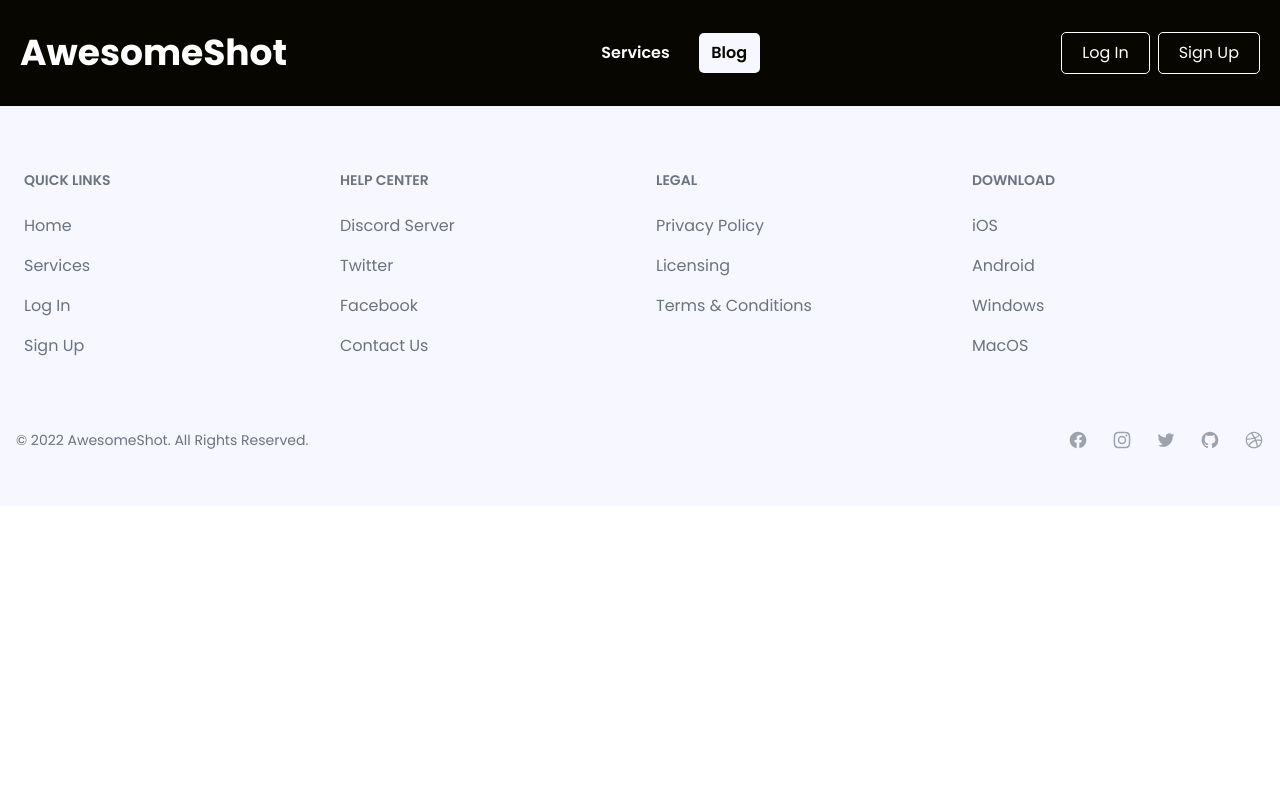
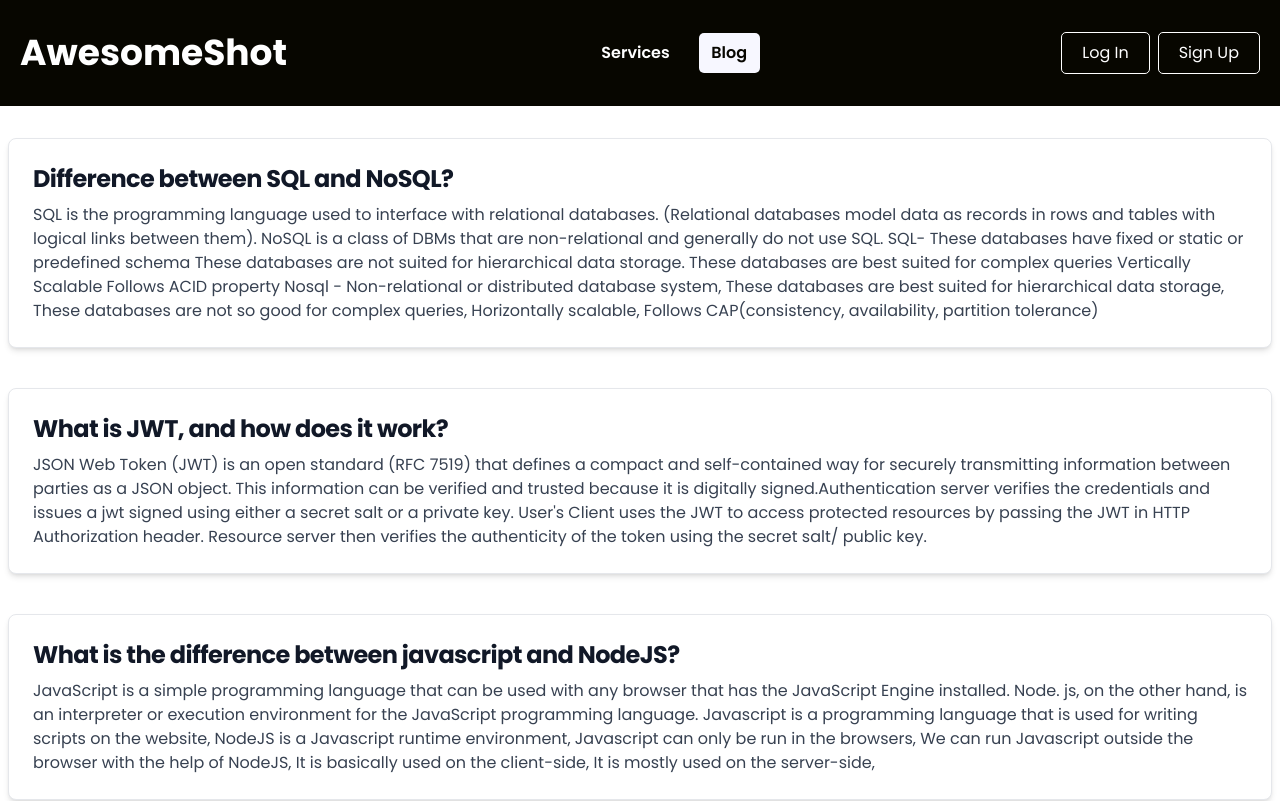
Before and after one commit to iftekhs/AwesomeShot, a React (Create React App) app: page /blog in a window 1280 px wide. Shown: the top 801 px of the page. Built offline with nearby package versions, Linux system fonts and the light colour scheme; no server answers.

Commit message:
used useTitle hook on every route

```diff
--- a/src/Hooks/useTitle.js
+++ b/src/Hooks/useTitle.js
@@ -2,7 +2,7 @@ import { useEffect } from 'react';
 
 const useTitle = (title) => {
   useEffect(() => {
-    document.title = `${title} - Dragon News`;
+    document.title = `${title} - AwesomeShot`;
   }, [title]);
 };
 
--- a/src/Pages/AddService/AddService.js
+++ b/src/Pages/AddService/AddService.js
@@ -1,9 +1,12 @@
 import React, { useContext, useState } from 'react';
 import { AuthContext } from '../../Contexts/AuthProvider/AuthProvider';
 import toast from 'react-hot-toast';
+import useTitle from '../../Hooks/useTitle';
 
 const AddService = () => {
   const [btnLoading, setBtnLoading] = useState(false);
+
+  useTitle('Add Service');
 
   const { logOut } = useContext(AuthContext);
 
--- a/src/Pages/Blog/Blog.js
+++ b/src/Pages/Blog/Blog.js
@@ -1,11 +1,53 @@
 import React from 'react';
+import useTitle from '../../Hooks/useTitle';
 
 const Blog = () => {
-    return (
-        <div>
+  const blogs = [
+    {
+      _id: 1,
+      question: 'Difference between SQL and NoSQL?',
+      answer:
+        'SQL is the programming language used to interface with relational databases. (Relational databases model data as records in rows and tables with logical links between them). NoSQL is a class of DBMs that are non-relational and generally do not use SQL. SQL- These databases have fixed or static or predefined schema These databases are not suited for hierarchical data storage. These databases are best suited for complex queries Vertically Scalable Follows ACID property Nosql - Non-relational or distributed database system, These databases are best suited for hierarchical data storage, These databases are not so good for complex queries, Horizontally scalable, Follows CAP(consistency, availability, partition tolerance)',
+    },
+    {
+      _id: 2,
+      question: 'What is JWT, and how does it work?',
+      answer:
+        "JSON Web Token (JWT) is an open standard (RFC 7519) that defines a compact and self-contained way for securely transmitting information between parties as a JSON object. This information can be verified and trusted because it is digitally signed.Authentication server verifies the credentials and issues a jwt signed using either a secret salt or a private key. User's Client uses the JWT to access protected resources by passing the JWT in HTTP Authorization header. Resource server then verifies the authenticity of the token using the secret salt/ public key.",
+    },
+    {
+      _id: 3,
+      question: 'What is the difference between javascript and NodeJS?',
+      answer:
+        'JavaScript is a simple programming language that can be used with any browser that has the JavaScript Engine installed. Node. js, on the other hand, is an interpreter or execution environment for the JavaScript programming language. Javascript is a programming language that is used for writing scripts on the website, NodeJS is a Javascript runtime environment, Javascript can only be run in the browsers, We can run Javascript outside the browser with the help of NodeJS, It is basically used on the client-side, It is mostly used on the server-side,',
+    },
 
-        </div>
-    );
+    {
+      _id: 4,
+      question: 'How does NodeJS handle multiple requests at the same time?',
+      answer:
+        'NodeJS receives multiple client requests and places them into EventQueue. NodeJS is built with the concept of event-driven architecture. NodeJS has its own EventLoop which is an infinite loop that receives requests and processes them. EventLoop is the listener for the EventQueue.',
+    },
+  ];
+
+  useTitle('Blog');
+
+  return (
+    <section className="py-8 px-2">
+      <div className="container mx-auto">
+        {blogs.map((blog) => (
+          <div
+            key={blog._id}
+            className="block mb-10 p-6 bg-white rounded-lg border border-gray-200 shadow-md hover:bg-gray-100">
+            <h5 className="mb-2 text-2xl font-bold tracking-tight text-gray-900">
+              {blog.question}
+            </h5>
+            <p className="font-normal text-gray-700 dark:text-gray-400">{blog.answer}</p>
+          </div>
+        ))}
+      </div>
+    </section>
+  );
 };
 
 export default Blog;
--- a/src/Pages/Home/Home.js
+++ b/src/Pages/Home/Home.js
@@ -1,5 +1,6 @@
 import React from 'react';
 import { useLoaderData } from 'react-router-dom';
+import useTitle from '../../Hooks/useTitle';
 import AboutMe from './AboutMe/AboutMe';
 import Gallery from './Gallery/Gallery';
 import Hero from './Hero/Hero';
@@ -8,6 +9,7 @@ import HomeServices from './HomeServices/HomeServices';
 
 const Home = () => {
   const services = useLoaderData();
+  useTitle('Home');
   return (
     <div>
       <Hero></Hero>
--- a/src/Pages/Login/Login.js
+++ b/src/Pages/Login/Login.js
@@ -5,9 +5,12 @@ import { useLocation, useNavigate } from 'react-router-dom';
 import setAuthToken from '../../api/auth';
 import { AuthContext } from '../../Contexts/AuthProvider/AuthProvider';
 import './Login.css';
+import useTitle from '../../Hooks/useTitle';
 
 const Login = () => {
   const { login, providerLogin, setLoading } = useContext(AuthContext);
+
+  useTitle('Log in');
 
   const [error, setError] = useState(null);
   const [btnLoading, setBtnLoading] = useState(false);
--- a/src/Pages/MyReviews/MyReviews.js
+++ b/src/Pages/MyReviews/MyReviews.js
@@ -1,10 +1,13 @@
 import React, { useContext, useEffect, useState } from 'react';
 import { AuthContext } from '../../Contexts/AuthProvider/AuthProvider';
+import useTitle from '../../Hooks/useTitle';
 import ReviewRow from './ReviewRow/ReviewRow';
 
 const MyReviews = () => {
   const [reviews, setReviews] = useState([]);
   const { user, logOut } = useContext(AuthContext);
+
+  useTitle('My Reviews');
 
   useEffect(() => {
     fetch(`${process.env.REACT_APP_API_ROOT}/reviews?email=${user?.email}`, {
--- a/src/Pages/Register/Register.js
+++ b/src/Pages/Register/Register.js
@@ -4,12 +4,15 @@ import { FaGoogle } from 'react-icons/fa';
 import { AuthContext } from '../../Contexts/AuthProvider/AuthProvider';
 import { useNavigate } from 'react-router-dom';
 import setAuthToken from '../../api/auth';
+import useTitle from '../../Hooks/useTitle';
 
 const Register = () => {
   const [btnLoading, setBtnLoading] = useState(false);
   const [error, setError] = useState(null);
   const { createUser, providerLogin, trigger, setTrigger, updateUserProfile } =
     useContext(AuthContext);
+
+  useTitle('Register');
 
   const navigate = useNavigate();
 
--- a/src/Pages/Service/Service.js
+++ b/src/Pages/Service/Service.js
@@ -4,10 +4,13 @@ import useRating from '../../Hooks/useRating';
 import Reviews from './Reviews/Reviews';
 import './Service.css';
 import { PhotoProvider, PhotoView } from 'react-photo-view';
+import useTitle from '../../Hooks/useTitle';
 
 const Service = () => {
   const service = useLoaderData();
   const { _id, image, name, description, rating, price } = service;
+
+  useTitle(name);
 
   const starsContent = useRating(_id, rating);
 
--- a/src/Pages/Services/Services.js
+++ b/src/Pages/Services/Services.js
@@ -1,9 +1,12 @@
 import React from 'react';
 import { useLoaderData } from 'react-router-dom';
+import useTitle from '../../Hooks/useTitle';
 import ServiceCards from '../Shared/ServiceCards/ServiceCards';
 
 const Services = () => {
   const services = useLoaderData();
+  useTitle('Services');
+
   return (
     <section>
       <div className="container mx-auto mt-10">
```
